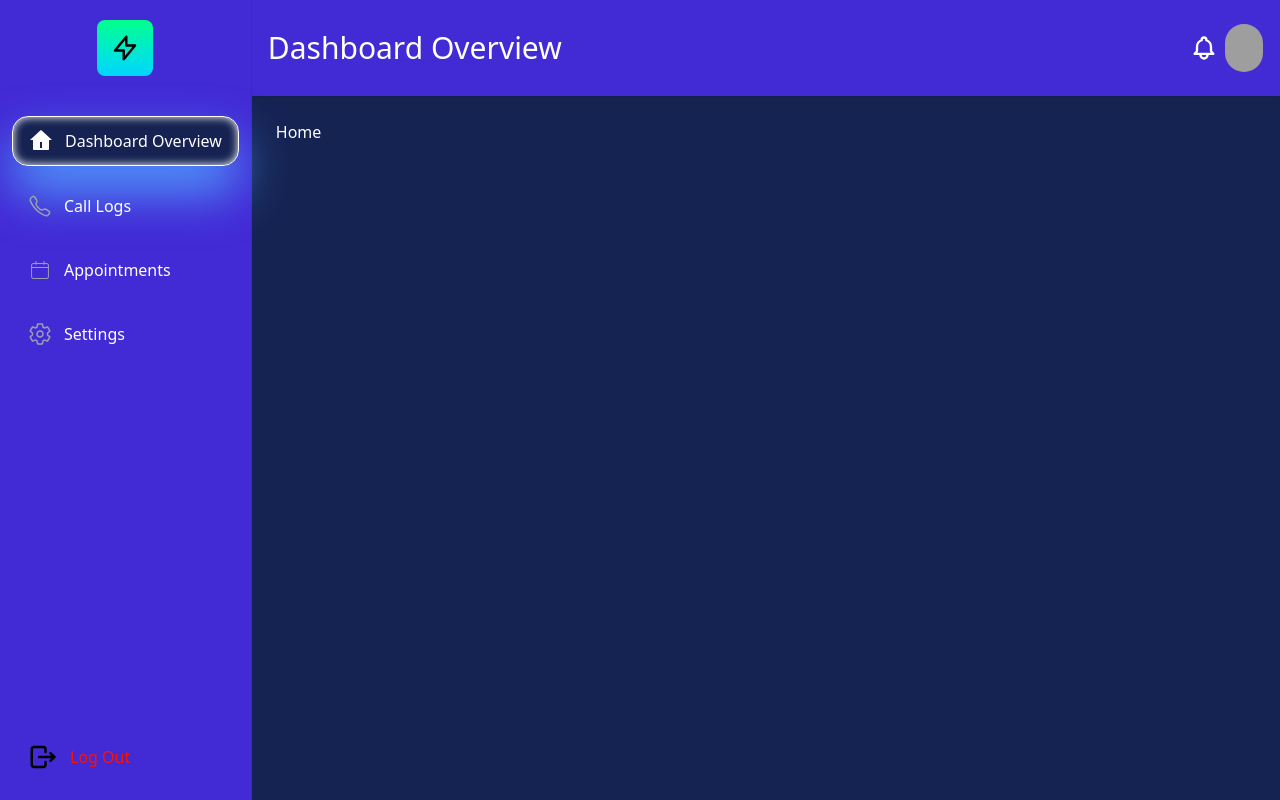
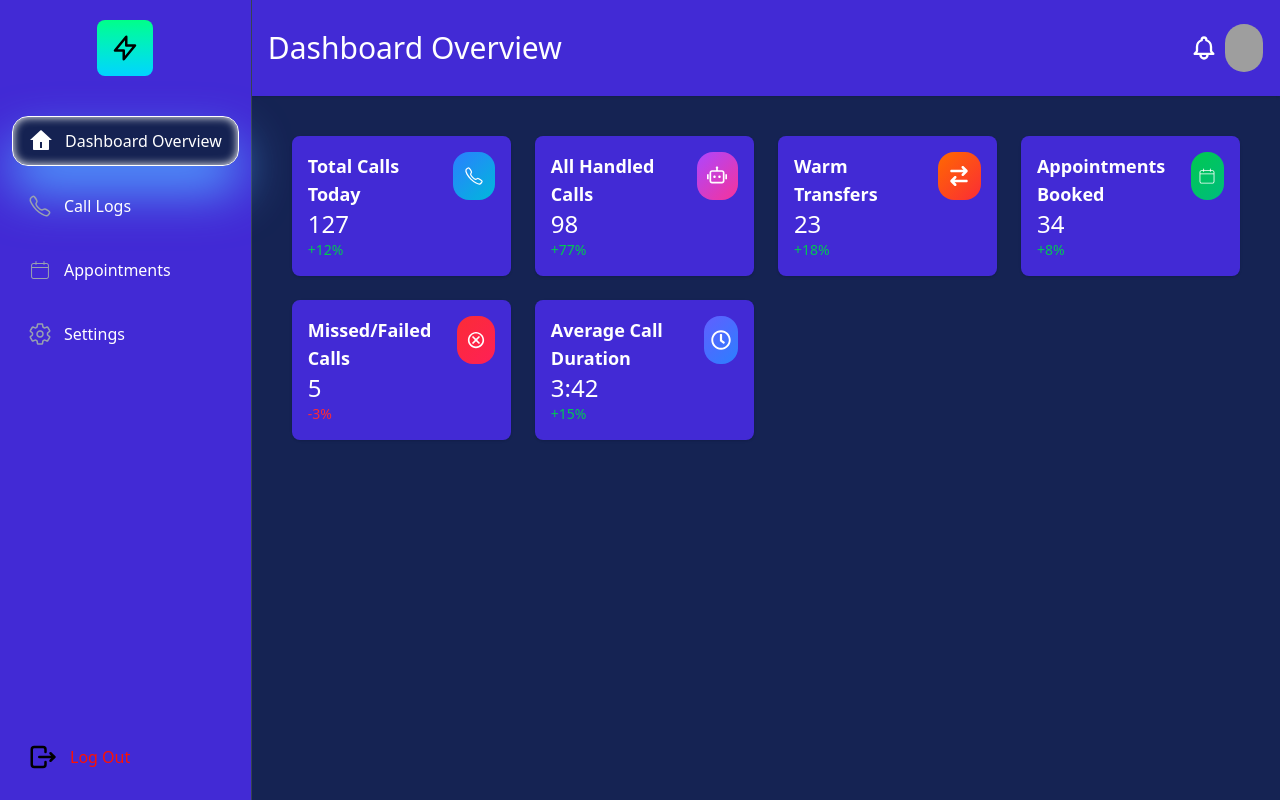
Before and after one commit to jibon49/Fire-dashboard, a React (Vite) app: page / in a window 1280 px wide. Built offline with nearby package versions, Linux system fonts and the light colour scheme; grey boxes are pictures that could not be loaded.

Commit message:
Add CardSection component and integrate into Home

```diff
--- a/package.json
+++ b/package.json
@@ -16,6 +16,7 @@
     "react-icons": "^5.5.0",
     "react-router": "^7.13.0",
     "react-router-dom": "^7.13.0",
+    "recharts": "^3.7.0",
     "tailwindcss": "^4.1.18"
   },
   "devDependencies": {
--- /dev/null
+++ b/src/pages/Home/Home/CardSection.jsx
@@ -0,0 +1,39 @@
+import { IoCallOutline } from "react-icons/io5";
+import { RiRobot2Line } from "react-icons/ri";
+import { FaArrowRightArrowLeft } from "react-icons/fa6";
+import { CiCalendar } from "react-icons/ci";
+import { IoMdCloseCircleOutline } from "react-icons/io";
+import { FaRegClock } from "react-icons/fa";
+
+const CardSection = () => {
+
+    const cards = [
+        {title:"Total Calls Today", value:127, icon:<IoCallOutline />, trend:"+12%", bgColor:["#2B7FFF", "#00B8DB"] },
+        {title: "All Handled Calls", value:98, icon:<RiRobot2Line />, trend:"+77%", bgColor:["#AD46FF","#F6339A"] },
+        {title: "Warm Transfers", value:23, icon:<FaArrowRightArrowLeft />, trend:"+18%", bgColor:["#FF6900", "#FB2C36"] },
+        {title: "Appointments Booked", value:34, icon:<CiCalendar />, trend:"+8%" , bgColor:["#00C950", "#00BC7D"]},
+        {title: "Missed/Failed Calls", value:5, icon:<IoMdCloseCircleOutline />, trend:"-3%", bgColor:["#FB2C36", "#FF2056"] },
+        {title: "Average Call Duration", value:"3:42", icon:<FaRegClock />, trend:"+15%", bgColor:["#615FFF","#2B7FFF"] },
+    ]
+
+
+  return (
+    <div>
+        <div className="grid grid-cols-1 sm:grid-cols-2 lg:grid-cols-3 xl:grid-cols-4 gap-6 p-4">
+            {cards.map((card, index) => (
+                <div key={index} className="bg-primary rounded-lg shadow p-4 flex justify-between space-x-4">
+
+                    <div>
+                        <h3 className="text-lg font-semibold">{card.title}</h3>
+                        <p className="text-2xl">{card.value}</p>
+                        <p className={`text-sm ${card.trend.startsWith('+') ? 'text-green-500' : 'text-red-500'}`}>{card.trend}</p>
+                    </div>
+                    <div className="text-xl rounded-2xl h-12 w-12 flex items-center justify-center" style={{background: `linear-gradient(135deg, ${card.bgColor[0]}, ${card.bgColor[1]})`}}>{card.icon}</div>
+                </div>
+            ))}
+        </div>
+    </div>
+  )
+}
+
+export default CardSection
--- a/src/pages/Home/Home/Home.jsx
+++ b/src/pages/Home/Home/Home.jsx
@@ -1,8 +1,11 @@
 import React from 'react'
+import CardSection from './CardSection'
 
 const Home = () => {
   return (
-    <div>Home</div>
+    <div>
+      <CardSection></CardSection>
+    </div>
   )
 }
 
--- a/src/pages/Shared/Sidebar/Sidebar.jsx
+++ b/src/pages/Shared/Sidebar/Sidebar.jsx
@@ -20,7 +20,7 @@ const Sidebar = ({ isOpen, closeSidebar }) => {
 
     return (
         <>
-        {/* Mobile overlay */}
+
         {isOpen && (
             <div
                 className="fixed inset-0 bg-black bg-opacity-50 z-40 lg:hidden"
@@ -32,14 +32,14 @@ const Sidebar = ({ isOpen, closeSidebar }) => {
             isOpen ? 'translate-x-0' : '-translate-x-full'
         }`}>
             <div className="p-1">
-                {/* Logo */}
+
                 <div className="flex items-center mx-auto justify-center mt-4 mb-8">
                     <div className="w-14 h-14 bg-gradient-to-b from-[#00FF88] to-[#00D4FF] rounded-lg flex items-center justify-center">
                         <HiOutlineLightningBolt className="text-3xl text-black font-bold" />
                     </div>
                 </div>
 
-                {/* Navigation */}
+
                 <ul className="menu text-base font-medium space-y-4">
                     {NavigationOptions.map((options) => (
                         <li key={options.name}>
```
Also changed, not shown: 1 other file (tests, documents, lock files or other folders).
